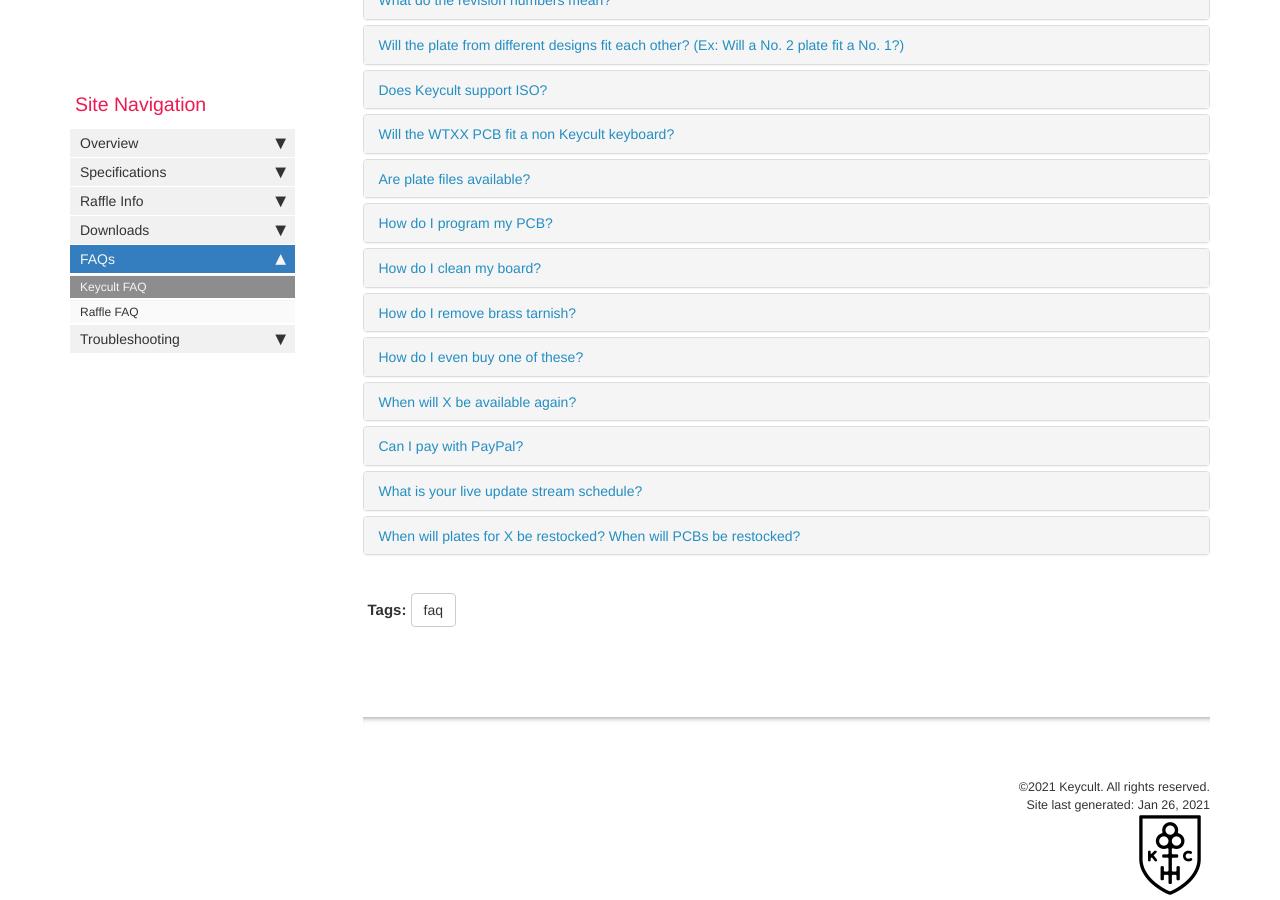
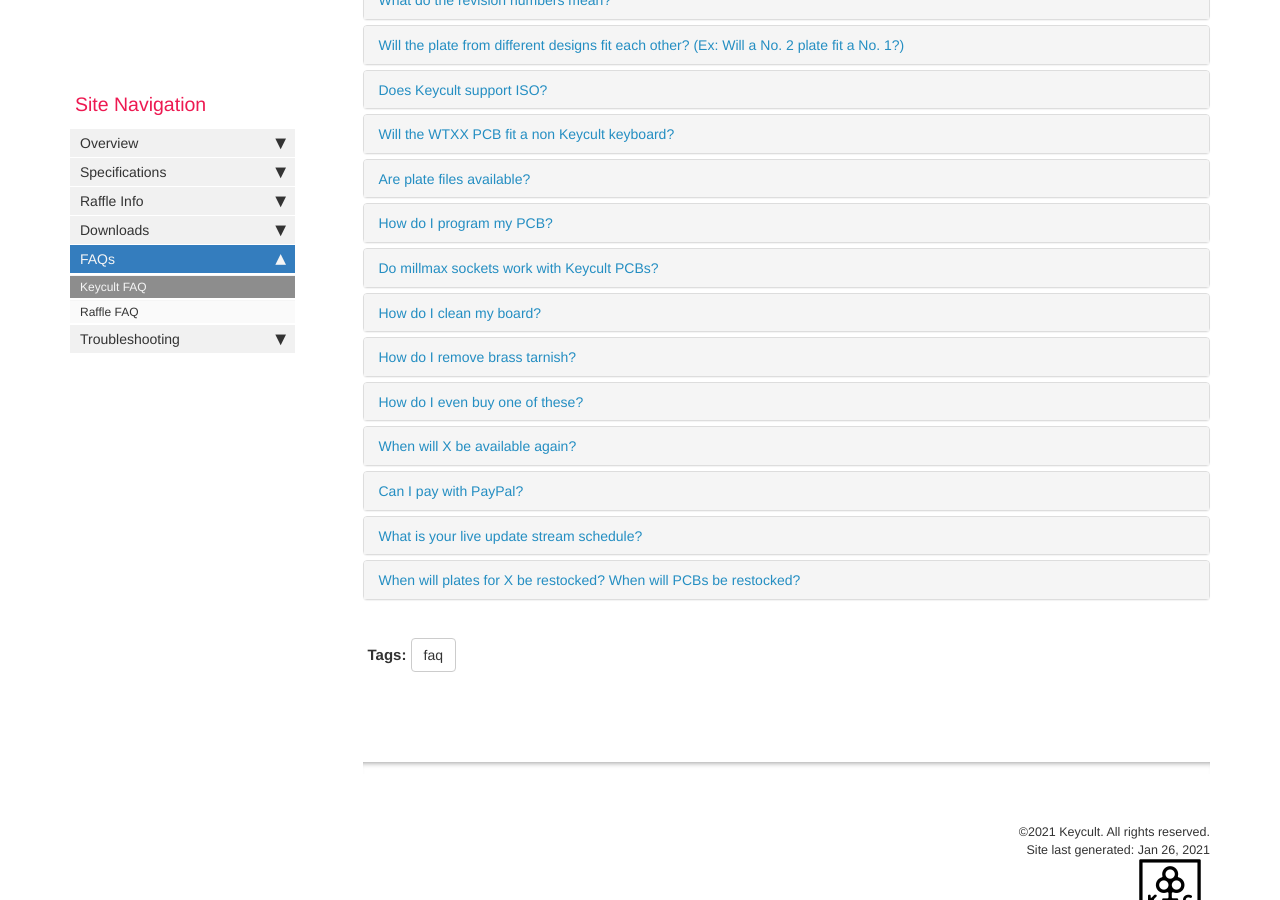
Before and after one commit to keycult/keycult-resources, a Jekyll site: the page built from pages/mydoc/faq_keycult_faq.md, in a window 1280 px wide and 900 px high, scrolled down 414 px. Built offline with Jekyll 4.4.1, drawn with Linux system fonts in a browser that asks for light colours; comment, search, counter and statistics services are not loaded.

Commit message:
Millmax FAQ

```diff
--- a/pages/mydoc/faq_keycult_faq.md
+++ b/pages/mydoc/faq_keycult_faq.md
@@ -128,6 +128,19 @@
                     <div class="panel panel-default">
                         <div class="panel-heading">
                             <h4 class="panel-title">
+                                <a class="noCrossRef accordion-toggle" data-toggle="collapse" href="#collapseEight">Do millmax sockets work with Keycult PCBs?</a>
+                            </h4>
+                        </div>
+                        <div id="collapseEight" class="panel-collapse collapse">
+                            <div class="panel-body">
+                                We have not done any internal testing but a few users have found that millmax 7305 works well whereas 0305 has some fitment issues with the bottom row touching the case. Millmax at your own risk!
+                            </div>
+                        </div>
+                    </div>
+                    <!-- /.panel -->
+                    <div class="panel panel-default">
+                        <div class="panel-heading">
+                            <h4 class="panel-title">
                                 <a class="noCrossRef accordion-toggle" data-toggle="collapse" href="#collapseNine">How do I clean my board?</a>
                             </h4>
                         </div>
```
